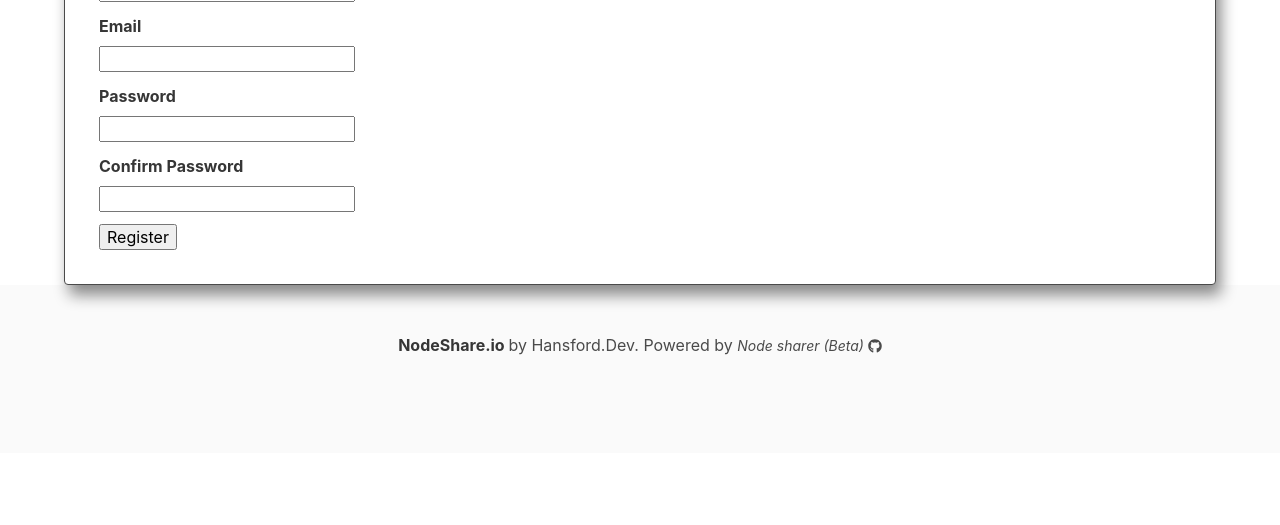
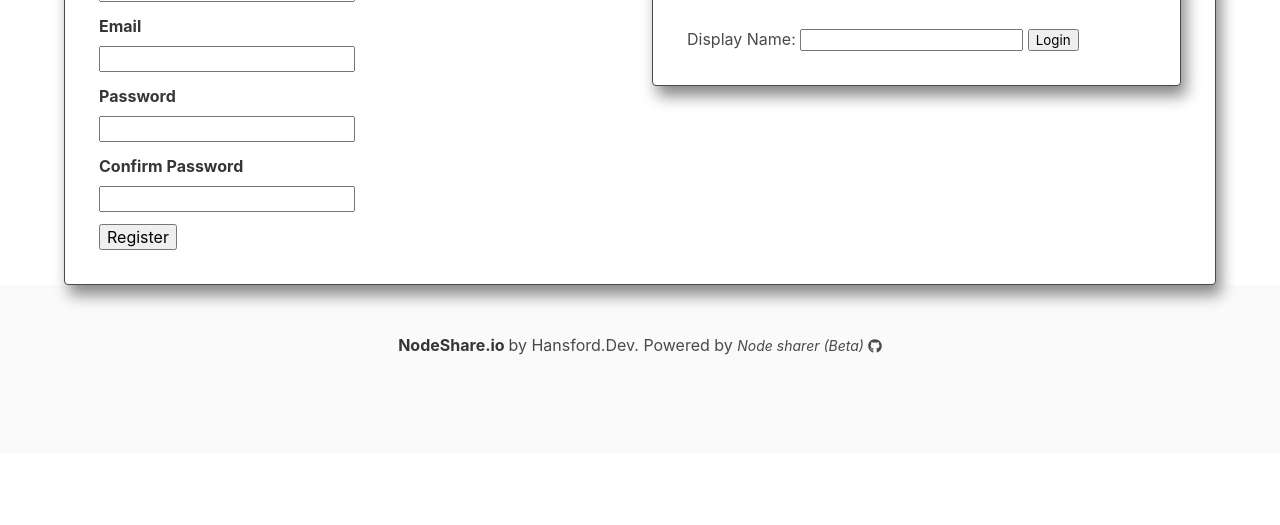
Before and after one commit to nodeshareio/nodeshare-flask, a Flask app: page /auth/register in a window 1280 px wide. Shown: the part 227-752 px from the top of the page. Run offline with Flask 2, Linux system fonts and the light colour scheme; parts of the project's set-up code (start-up, migrations or seed data) failed here and were passed over; some libraries are stand-ins or nearby versions.

Commit message:
Feature: DN
Allow user to set display name when signing in via oauth

```diff
--- a/server/backend/auth/forms.py
+++ b/server/backend/auth/forms.py
@@ -49,3 +49,8 @@ class ResetPasswordForm(FlaskForm):
 class NewUserRequestForm(FlaskForm):
     email = StringField('Email', [validators.DataRequired(), validators.Email()])
     submit = SubmitField('Send New User Request')
+
+
+class DisplayNameForm(FlaskForm):
+    display_name = StringField('Display Name', [validators.DataRequired()])
+    submit = SubmitField('Sign in with Google')
--- a/server/backend/auth/routes.py
+++ b/server/backend/auth/routes.py
@@ -1,9 +1,9 @@
-from flask import render_template, redirect, url_for, flash, request
+from flask import render_template, redirect, url_for, flash, request, session
 from werkzeug.urls import url_parse
 from flask_login import login_user, logout_user, current_user
 from backend import db, app, role_required
 from backend.auth import auth
-from backend.auth.forms import LoginForm, ResetPasswordRequestForm, ResetPasswordForm, RegistrationForm, NewUserRequestForm
+from backend.auth.forms import LoginForm, ResetPasswordRequestForm, ResetPasswordForm, RegistrationForm, NewUserRequestForm, DisplayNameForm
 from backend.models import User, UserRoles
 from backend.auth.email import send_password_reset_email, send_new_user_request_email
 
@@ -47,6 +47,16 @@ def login():
         flash('You are now logged in', 'success')
         return redirect(next_page)
     return render_template('auth/login.html', title='Sign In', form=form)
+
+@auth.route('/oauth_display_name', methods=['POST'])
+def oauth_display_name():
+    # TEST ONLY - VALIDATE TEXT BEFORE PRODUCTION
+    display_name = request.form['display_name']
+    if display_name:
+        session['display_name'] = display_name
+        return redirect(url_for('google.login'))
+    return redirect(url_for('auth.register'))
+
 
 
 # Logout
--- a/server/backend/templates/auth/register.html
+++ b/server/backend/templates/auth/register.html
@@ -3,8 +3,14 @@
 
 
 
+
+
 {% block body %}
+
+
+
 <section style="padding-top: 2rem;">
+
     <form action="" method="post">
         <div class="card  shade" >
             {{ form.hidden_tag() }}
@@ -12,7 +18,8 @@
                 Sign-Up Form!
             </div>
             <div class="card-content">
-
+                <div class="columns">
+                    <div class="column">
                         <div class="field">
                             <label class="label">{{ form.username.label }}</label>
                             {{ form.username(class="control") }}
@@ -50,10 +57,35 @@
                         <div class="field ">
                             {{ form.submit(class="control") }}
                         </div>
+                    </div>
+                </form>
+                    <div class="column">
+<form action="{{ url_for('auth.oauth_display_name') }}" method="post">
+    <div class="card  shade" >
+
+        <div class="card-header-title">
+
+            Sign-Up with Google!
+
+        </div>
+
+        <div class="card-content">
+
+            <label for="display_name">Display Name:</label>
+            <input type="text" id="display_name" name="display_name">
+            <input type="submit" value="Login">
+
+        </div>
+
+    </div>
+</form>
+                    </div>
+
 
                 </div>
             </div>
-    </form>
+        </div>
+
 </section>
 
 {% endblock %}
```
Also changed, not shown: server/backend/oauth/google.py (+14 -11 lines), server/backend/templates/auth/login.html (+29 -4 lines). Lines whose indentation alone changed are shown as unchanged.
